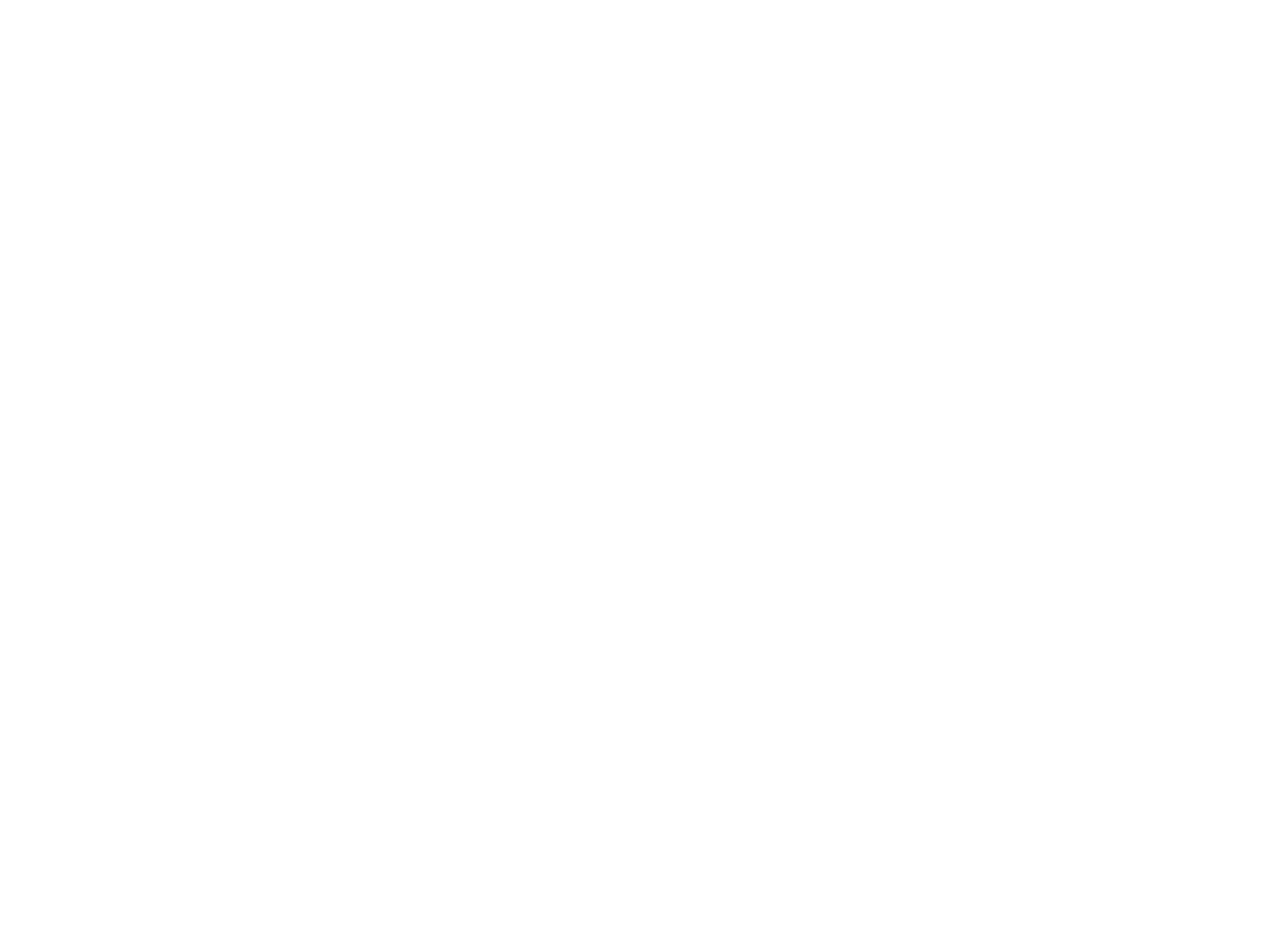
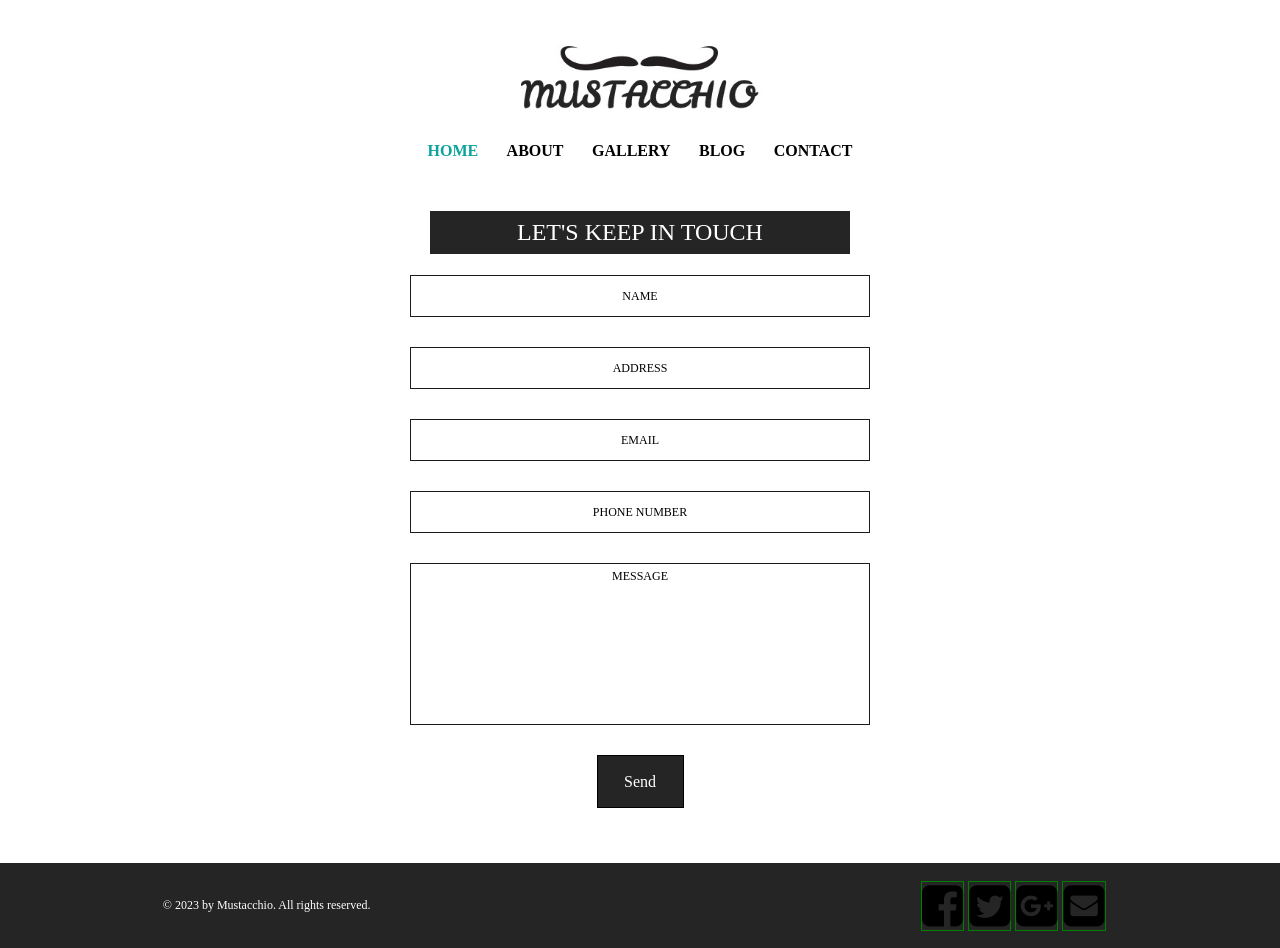
Before and after one commit to AndrewHemry/hairSalonWebsite_AH, a plain HTML site: page pages/contact.html in a window 1280 px wide. Before the commit the page ends 800 px from the top, so only its background shows below. Drawn offline with Linux system fonts and the light colour scheme.

Commit message:
Updating Website with new styles and small changes

```diff
--- a/pages/contact.html
+++ b/pages/contact.html
@@ -10,10 +10,65 @@
 </head>
 <body>
     <div class="mainContainer">
-        <header class="column1"></header>
-        <section class="column2"></section>
-        <form action="" class="column1"></form>
-        <footer class="column2"></footer>
+        <header>
+            <div class="imageLogo">
+                <img src="../images/logo.jpeg" alt="Mustache Logo">
+            </div>
+            <nav>
+                <ul>
+                    <li><a href="../index.html">Home</a></li>
+                    <li><a href="../pages/about.html">About</a></li>
+                    <li><a href="../pages/gallery.html">Gallery</a></li>
+                    <li><a href="../pages/blog.html">Blog</a></li>
+                    <li><a href="../pages/contact.html">Contact</a></li>
+                </ul>
+            </nav>
+        </header>
+        <section>
+            <div>
+                <h1>Let's Keep In Touch</h1>
+            </div>
+        </section>
+        <form action="results.html">
+            <div class="nameInput">
+                <input type="text" name="nameInputField" id="nameInputField" placeholder="Name" required>
+            </div>
+            <div class="addressInput">
+                <input type="text" name="addressInputField" id="addressInputField" placeholder="Address" required>
+            </div>
+            <div class="emailInput">
+                <input type="email" name="emailInputField" id="emailInputField" placeholder="Email" required>
+            </div>
+            <div class="phoneInput">
+                <input type="tel" name="telInputField" id="telInputField" placeholder="Phone Number" required>
+            </div>
+            <div class="messageInput">
+                <textarea name="messageBox" id="messageInputField" rows="4" cols="50" placeholder="Message" maxlength="500" minlength="10" required></textarea>
+            </div>
+            <div class="buttonConfirm">
+                <button type="submit">Send</button>
+            </div>
+        </form>
+        <footer>
+            <div>
+                <p>© 2023 by Mustacchio. All rights reserved.</p>
+            </div>
+            <div>
+                <a href="https://www.facebook.com/bootsnipp">
+                    <i id="social-fb" class="fa fa-facebook-square fa-3x social"></i>
+                </a>
+                <a href="https://twitter.com/bootsnipp">
+                    <i id="social-tw" class="fa fa-twitter-square fa-3x social"></i>
+                </a>
+                <a href="https://plus.google.com/+Bootsnipp-page">
+                    <i id="social-gp" class="fa fa-google-plus-square fa-3x social"></i>
+                </a>
+                <a href="mailto:#">
+                    <i id="social-em" class="fa fa-envelope-square fa-3x social"></i>
+                </a>
+            </div>
+        </footer>
+        <script src="scripts.js"></script>
     </div>
 </body>
 </html>
--- /dev/null
+++ b/scripts.js
@@ -0,0 +1,6 @@
+const placeForResults = document.getElementById("results")
+
+new URLSearchParams(window.location.search).forEach((value, name) => {
+  placeForResults.append(`${name} : ${value}`)
+  placeForResults.append(document.createElement("br"))
+})
--- a/style.css
+++ b/style.css
@@ -7,75 +7,11 @@ body {
     height: 100%;
 }
 
-
-/* MAIN WIREFRAME BORDERS */
-/* .border1 {
-    border: 1px solid blueviolet;
-}
-
-.border2 {
-    border: 1px solid red;
-} */
-/* ***************************** */
-
 /* TOP CONTAINER */
 header:nth-of-type(1) {
     width: 100%;
     height: 200px;
     padding: 44px 0px 50px;
-}
-
-/* SECOND CONTAINER */
-section:nth-of-type(1) {
-    width: 100%;
-    height: 350px;
-    display: grid;
-    grid-template-columns: 1fr 1fr;
-    align-content: center;
-    background-image: url(./images/the-beacon.jpeg);
-    background-size: cover;
-    /* COME BACK TO FIX IMAGE SIZING ISSUE */
-}
-
-/* THIRD CONTAINER */
-section:nth-of-type(2) {
-    width: 100%;
-    min-width: 800px;
-    height: 275px;
-    display: flex;
-    flex-direction: row;
-    align-items: center;
-    justify-content: center;
-}
-
-/* FOURTH CONTAINER */
-footer {
-    width: 100%;
-    height: 85px;
-    border: 2px solid green;
-    display: grid;
-    grid-template-columns: 1.25fr 0.50fr 1.25fr;
-    align-content: center;
-    text-align: center;
-    justify-content: center;
-    background-color: #252525;
-}
-
-footer div:nth-of-type(1) {
-    font-size: 12px;
-}
-
-footer div:nth-of-type(1) p {
-    margin-top: 17px;
-    color: white;
-}
-
-footer div:nth-of-type(2) {
-    grid-column: 3 / 4;
-}
-
-.fa {
-    border: 1px solid green;
 }
 
 /* LOGO */
@@ -105,6 +41,18 @@ header nav ul a {
 
 header nav ul li:nth-of-type(1) a {
     color: #0ba39c;
+}
+
+/* SECOND CONTAINER */
+section:nth-of-type(1) {
+    width: 100%;
+    height: 350px;
+    display: grid;
+    grid-template-columns: 1fr 1fr;
+    align-content: center;
+    background-image: url(./images/the-beacon.jpeg);
+    background-size: cover;
+    /* COME BACK TO FIX IMAGE SIZING ISSUE */
 }
 
 /* MAIN CENTRAL TEXT */
@@ -144,20 +92,67 @@ section:nth-of-type(1) div.mainText button {
     text-align: center;
 }
 
-/* THREE IMAGES ROW */
+/* THIRD CONTAINER WITH 3 IMAGES*/
+section:nth-of-type(2) {
+    width: 100%;
+    min-width: 800px;
+    height: 275px;
+    display: flex;
+    flex-direction: row;
+    align-items: center;
+    justify-content: center;
+    text-align: center;
+}
+
 section:nth-of-type(2) ul{
     margin: 10px;
     height: auto;
-    text-align: center;
+    list-style-type: none;
+    padding-left: 0px;
+    opacity: 0.75;
 }
+
+section:nth-of-type(2) ul:hover {
+    opacity: 2;
+  }
 
 section:nth-of-type(2) ul li a img {
     width: 221px;
     height: 200px;
     height: auto;
-    border: 2px solid #1a1a1a;
+    border: 1.5px solid #1a1a1a;
 }
 
 section:nth-of-type(2) ul li a p{
     padding-top: 15px;
 }
+
+/* FOOTER - FOURTH CONTAINER */
+footer {
+    width: 100%;
+    height: 85px;
+    border: 2px solid green;
+    display: grid;
+    grid-template-columns: 1.25fr 0.50fr 1.25fr;
+    align-content: center;
+    text-align: center;
+    justify-content: center;
+    background-color: #252525;
+}
+
+footer div:nth-of-type(1) {
+    font-size: 12px;
+}
+
+footer div:nth-of-type(1) p {
+    margin-top: 17px;
+    color: white;
+}
+
+footer div:nth-of-type(2) {
+    grid-column: 3 / 4;
+}
+
+.fa {
+    border: 1px solid green;
+}
--- a/styling/about.css
+++ b/styling/about.css
@@ -44,7 +44,7 @@ header nav ul li:nth-of-type(1) a {
 /* SECOND CONTAINER FOR TITLE */
 section:nth-of-type(1) {
     width: 100%;
-    height: 75px;
+    height: 65px;
     display: flex;
     flex-direction: column;
     align-items: center;
@@ -53,14 +53,17 @@ section:nth-of-type(1) {
 
 section:nth-of-type(1) div:nth-of-type(1) {
     background-color: #252525;
-    width: 425px;
-    padding: 5px;
+    width: 420px;
+    height: fit-content;
+    padding: 8px;
+    justify-items: center;
 }
 
 section:nth-of-type(1) div:nth-of-type(1) h1 {
     color: white;
-    font-size: 30px;
+    font-size: 24px;
     text-align: center;
+    text-transform: uppercase;
 }
 
 /* THIRD CONTAINER WITH TEXT & IMAGE*/
--- a/styling/blog.css
+++ b/styling/blog.css
@@ -53,15 +53,19 @@ section:nth-of-type(1) {
 
 section:nth-of-type(1) div:nth-of-type(1) {
     background-color: #252525;
-    width: 140px;
-    height: 45px;
-    padding: 5px;
+    width: fit-content;
+    height: fit-content;
+    padding: 8px;
+    padding-left: 15px;
+    padding-right: 15px;
+    justify-items: center;
 }
 
 section:nth-of-type(1) div:nth-of-type(1) h1 {
     color: white;
-    font-size: 30px;
+    font-size: 24px;
     text-align: center;
+    text-transform: uppercase;
 }
 
 /* THIRD CONTAINER WITH IMAGES AND TEXT */
--- a/styling/contact.css
+++ b/styling/contact.css
@@ -6,3 +6,139 @@ body {
     width: 100%;
     height: 100%;
 }
+
+/* TOP CONTAINER WITH NAV BAR */
+header:nth-of-type(1) {
+    width: 100%;
+    height: 200px;
+    padding: 44px 0px 50px;
+}
+/* LOGO */
+header div {
+    width: 250px;
+    height: auto;
+    margin-left: auto;
+    margin-right: auto;
+}
+/* NAV BAR */
+header nav ul {
+    display: flex;
+    flex-direction: row;
+    justify-content: space-between;
+    width: 425px;
+    margin-left: auto;
+    margin-right: auto;
+    margin-top: 30px;
+}
+
+/* NAV BAR CONTENTS */
+header nav ul a {
+    text-transform: uppercase;
+    font-weight: bold;
+}
+
+header nav ul li:nth-of-type(1) a {
+    color: #0ba39c;
+}
+
+/* SECOND CONTAINER FOR TITLE */
+section:nth-of-type(1) {
+    width: 100%;
+    height: 65px;
+    display: flex;
+    flex-direction: column;
+    align-items: center;
+    justify-content: space-evenly;
+}
+
+section:nth-of-type(1) div:nth-of-type(1) {
+    background-color: #252525;
+    width: 420px;
+    height: fit-content;
+    padding: 8px;
+    justify-items: center;
+}
+
+section:nth-of-type(1) div:nth-of-type(1) h1 {
+    color: white;
+    font-size: 24px;
+    text-align: center;
+    text-transform: uppercase;
+}
+
+/* THIRD CONTAINER FOR INPUT FORM FIELDS */
+
+form:nth-of-type(1) {
+    width: 100%;
+    height: auto;
+    display: flex;
+    flex-direction: column;
+    align-items: center;
+    justify-content: space-between;
+    padding-top: 10px;
+    padding-bottom: 25px;
+}
+
+form:nth-of-type(1) div:not(.buttonConfirm){
+    border: 1.5px solid #1a1a1a;
+    text-align: center;
+    width: 460px;
+    padding: 5px;
+    margin-bottom: 30px;
+    text-transform: uppercase;
+    font-size: 12px;
+}
+
+form:nth-of-type(1) div input {
+    height: 30px;
+    width: 447px;
+}
+
+form:nth-of-type(1) div textarea {
+    height: 150px;
+    width: 447px;
+}
+
+form:nth-of-type(1) div button {
+    width: 87px;
+    height: 53px;
+    border: 1px solid black;
+    background-color: #252525;
+    color: white;
+    text-align: center;
+    margin-bottom: 30px;
+}
+
+form:nth-of-type(1) div button:hover {
+    background-color: white;
+    color: black;
+}
+
+/* FOOTER */
+footer {
+    width: 100%;
+    height: 85px;
+    display: grid;
+    grid-template-columns: 1.25fr 0.50fr 1.25fr;
+    align-content: center;
+    text-align: center;
+    justify-content: center;
+    background-color: #252525;
+}
+
+footer div:nth-of-type(1) {
+    font-size: 12px;
+}
+
+footer div:nth-of-type(1) p {
+    margin-top: 17px;
+    color: white;
+}
+
+footer div:nth-of-type(2) {
+    grid-column: 3 / 4;
+}
+
+.fa {
+    border: 1px solid green;
+}
--- a/styling/gallery.css
+++ b/styling/gallery.css
@@ -53,14 +53,19 @@ section:nth-of-type(1) {
 
 section:nth-of-type(1) div:nth-of-type(1) {
     background-color: #252525;
-    width: 185px;
-    padding: 5px;
+    width: fit-content;
+    height: fit-content;
+    padding: 8px;
+    padding-left: 15px;
+    padding-right: 15px;
+    justify-items: center;
 }
 
 section:nth-of-type(1) div:nth-of-type(1) h1 {
     color: white;
-    font-size: 40px;
+    font-size: 24px;
     text-align: center;
+    text-transform: uppercase;
 }
 
 /* THIRD CONTAINER FOR 9x9 IMAGES */
@@ -74,7 +79,9 @@ section:nth-of-type(2) div {
     display: grid;
     grid-template-columns: repeat(3, 1fr);
     grid-template-rows: repeat(3, 1fr);
-    width: 100%;
+    width: 725px;
+    margin-left: auto;
+    margin-right: auto;
 }
 
 section:nth-of-type(2) div a {
@@ -83,7 +90,7 @@ section:nth-of-type(2) div a {
 }
 
 section:nth-of-type(2) div a img {
-    border: 2px solid #1a1a1a;
+    border: 1.5px solid #1a1a1a;
     opacity: 0.75;
     transition: 0.5s ease-in-out;
 }
```
Also changed, not shown: index.html (+9 -9 lines), pages/about.html (+5 -5 lines), pages/blog.html (+5 -5 lines), pages/gallery.html (+5 -5 lines), pages/results.html (added, +13 -0 lines), app.js (deleted), 1 other file.
